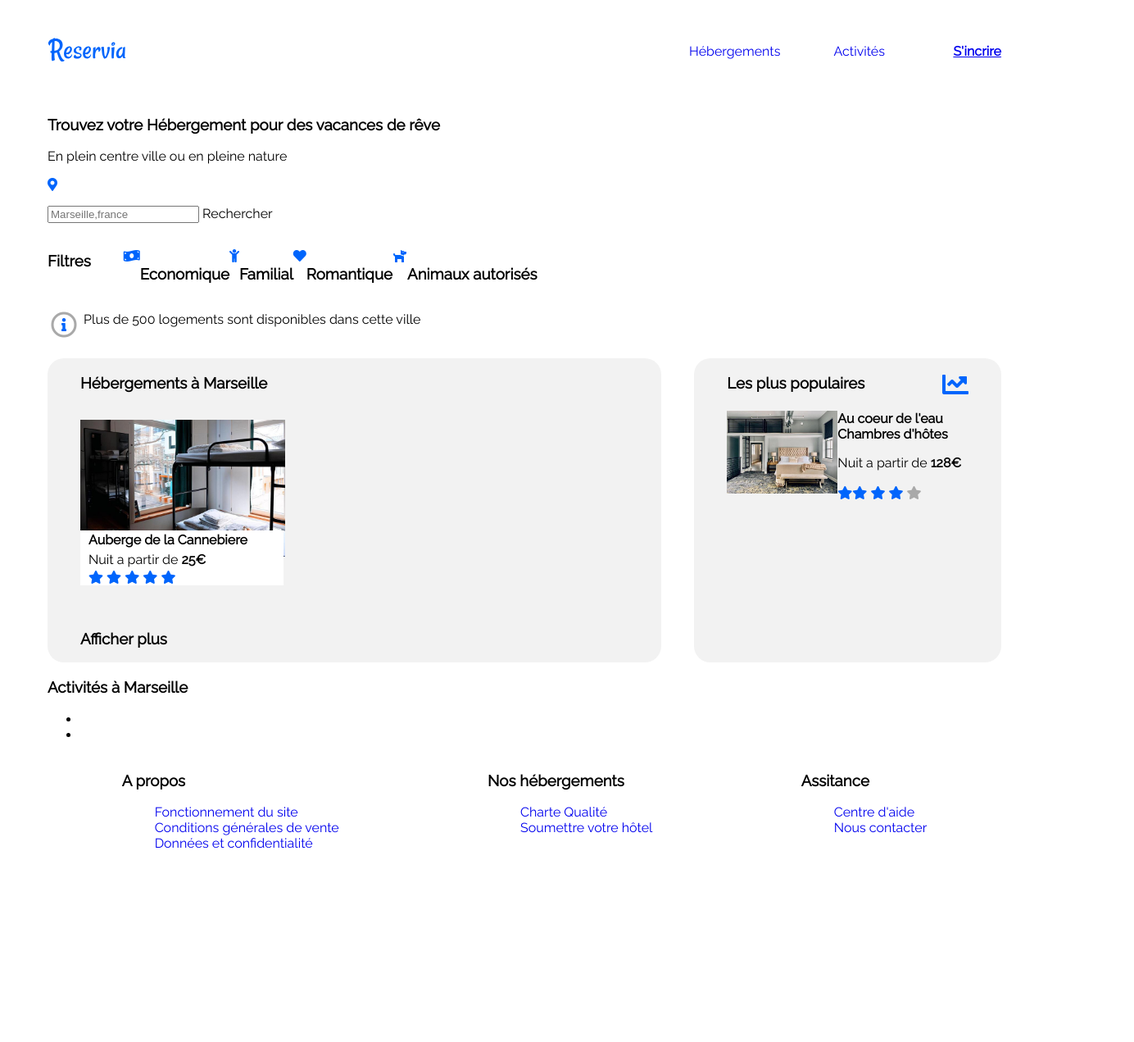
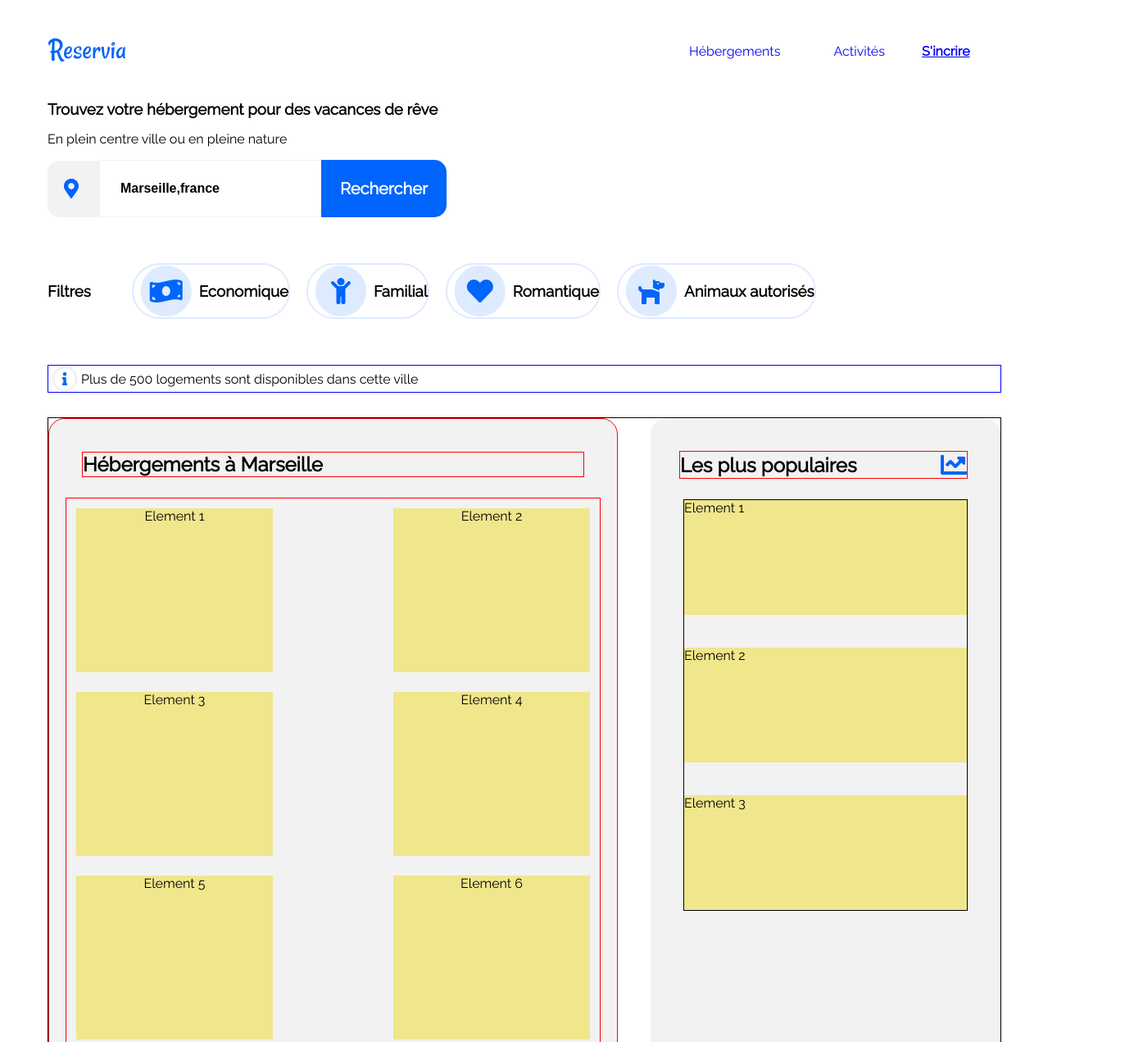
Before and after one commit to didiergayrard12/DidierGayrard_2_09032021, a plain HTML site: page index.html in a window 1280 px wide. Shown: the part 5-1276 px from the top of the page at 82% size, 1384 px wide, since content can reach past the window. Before the commit the page ends 1067 px from the top, so only its background shows below. Drawn offline with Linux system fonts and the light colour scheme; a web font is replaced by a local one.

Commit message:
[CSS] work on block placement for main section work on filters

```diff
--- a/index.html
+++ b/index.html
@@ -48,21 +48,21 @@
       <main>
         <!--filtering section BEGIN-->
         <section id="filtrage">
-          <h3>Trouvez votre Hébergement pour des vacances de rêve</h3>
+          <h3>Trouvez votre hébergement pour des vacances de rêve</h3>
           <p>En plein centre ville ou en pleine nature</p>
           <!-- town choice div BEGIN-->
           <div id="choixville">
-            <i class="fas fa-map-marker-alt"></i>
-            <p>
+            <p id="iconchoix"><i class="fas fa-map-marker-alt"></i></p>
+            <p id="inputville">
               <input
                 type="text"
                 name="search"
                 id="search"
-                maxlength="30"
-                placeholder="Marseille,france"
+                maxlength="40"
+                value="Marseille,france"
               />
-              <label for="search">Rechercher</label>
             </p>
+            <p id="labelfield">Rechercher</p>
           </div>
           <!-- town choice div END-->
           <!-- filtering div BEGIN-->
@@ -70,19 +70,31 @@
             <h3>Filtres</h3>
             <ul>
               <li>
-                <i class="fas fa-money-bill-wave"></i>
+                <span class="fa-stack fa-2x">
+                  <i class="fa fa-circle fa-stack-2x icon-background"></i>
+                  <i class="fa fa-money-bill-wave fa-stack-1x"></i>
+                </span>
                 <h3>Economique</h3>
               </li>
               <li>
-                <i class="fas fa-child"></i>
+                <span class="fa-stack fa-2x">
+                  <i class="fa fa-circle fa-stack-2x icon-background"></i>
+                  <i class="fa fa-child fa-stack-1x"></i>
+                  </span>
                 <h3>Familial</h3>
               </li>
               <li>
-                <i class="fas fa-heart"></i>
+                <span class="fa-stack fa-2x">
+                  <i class="fa fa-circle fa-stack-2x icon-background"></i>
+                  <i class="fa  fa-heart fa-stack-1x"></i>
+                  </span>
                 <h3>Romantique</h3>
               </li>
               <li>
-                <i class="fas fa-dog"></i>
+                <span class="fa-stack fa-2x">
+                  <i class="fa fa-circle fa-stack-2x icon-background"></i>
+                  <i class="fa fa-dog fa-stack-1x"></i>
+                </span>
                 <h3>Animaux autorisés</h3>
               </li>
             </ul>
@@ -91,7 +103,7 @@
           <!--infos filtering div BEGIN-->
           <div id="filtreinfos">
             <span class="fa-stack" style="vertical-align: top">
-              <i class="far fa-circle fa-stack-2x"></i>
+              <i class="far fa-circle fa-stack-2x icon-background2"></i>
               <i class="fas fa-info fa-stack-1x"></i>
             </span>
             <data value="500"
@@ -108,7 +120,7 @@
           <div id="hebergementsville">
             <!--town selection title BEGIN-->
             <div id="titrehebergements">
-              <h3>Hébergements à Marseille</h3>
+              <h2>Hébergements à Marseille</h2>
             </div>
 
             <!--coder une liste avec un objet elementaire-->
@@ -116,21 +128,14 @@
             <div id="listehebergements">
               <!--hebergement element BEGIN-->
               <div class="helement">
+                Element 1
                 <!--hebergement element photo BEGIN-->
-                <p class="hphoto">
-                  <a
-                    href="images/hebergements/2_large/marcus-loke-WQJvWU_HZFo-unsplash.jpg"
-                    title="Auberge La Cannebiére"
-                    target="_blank"
-                    ><img
-                      src="images/hebergements/4_small/marcus-loke-WQJvWU_HZFo-unsplash.jpg"
-                      alt=""
-                  /></a>
-                </p>
+                <!-- <p class="photo">
+                  <a href="#"><img src="images/hebergements/4_small/marcus-loke-WQJvWU_HZFo-unsplash.jpg" alt=""/></a>
+                </p> -->
                 <!--hebergement element photo END-->
-
                 <!--hebergement element desc BEGIN-->
-                <div class="hlegende">
+                <!-- <div class="hlegende">
                   <h4>Auberge de la Cannebiere</h4>
                   <p>Nuit a partir de <strong>25€</strong></p>
                   <div id="hnote">
@@ -140,9 +145,14 @@
                     <i class="fas fa-star"></i>
                     <i class="fas fa-star grey"></i>
                   </div>
-                </div>
+                </div> -->
                 <!--hebergement element description END-->
               </div>
+              <div class="helement">Element 2</div>
+              <div class="helement">Element 3</div>
+              <div class="helement">Element 4</div>
+              <div class="helement">Element 5</div>
+              <div class="helement">Element 6</div>
               <!--hebergement element  END-->
             </div>
             <div id="afficherplus">
@@ -156,27 +166,20 @@
           <!--populaires  BEGIN-->
           <aside id="populaires">
             <div id="titrepopulaire">
-              <h3>Les plus populaires</h3>
+              <h2>Les plus populaires</h2>
               <p id="logochart"><i class="fas fa-chart-line fa-2x"></i></p>
             </div>
             <!--populaires list BEGIN-->
             <div id="listepopulaires">
               <!--populaires element BEGIN-->
               <div class="lpelement">
+                Element 1
+
                 <!--populaires photo BEGIN-->
-                <div class="lpphoto">
-                  <a
-                    href="images/hebergements/2_large/aw-creative-VGs8z60yT2c-unsplash.jpg"
-                    title="Au Coeur de l'eau"
-                    target="_blank"
-                    ><img
-                      src="images/hebergements/4_small/aw-creative-VGs8z60yT2c-unsplash.jpg"
-                      alt=""
-                  /></a>
-                </div>
+                <!-- <div class="photo"><a href="#"><img src="images/hebergements/4_small/aw-creative-VGs8z60yT2c-unsplash.jpg" alt=""/></a></div> -->
                 <!--populaires photo END-->
                 <!--populaires description BEGIN-->
-                <div class="lplegende">
+                <!-- <div class="lplegende">
                   <div class="titreelement">
                     <strong>Au coeur de l'eau Chambres d'hôtes</strong>
                   </div>
@@ -187,9 +190,11 @@
                     <i class="fas fa-star"></i>
                     <i class="fas fa-star grey"></i>
                   </div>
-                </div>
+                </div> -->
                 <!--populaires description END-->
               </div>
+              <div class="lpelement">Element 2</div>
+              <div class="lpelement">Element 3</div>
               <!--populaires element END-->
             </div>
             <!--populaires list END-->
@@ -204,44 +209,52 @@
         <!--activites section BEGIN-->
         <section id="activites">
           <div id="titreactivites">
-            <h3>Activités à Marseille</h3>
+            <h2>Activités à Marseille</h2>
           </div>
+          <div id="listeactivites">
             <!--coder ici une liste avec des elements en portrait et en paysage-->
-          <ul id="listeactivite">
-            <li></li>
-            <li></li>
-          </ul>
+            <div class="actblock">
+              <div class="aporelement"><a href="#">Element A 1</a></div>
+              <div class="apayelement">
+                <div><a href="#">Element A 2</a></div>
+                <div><a href="#">Element A 3</a></div>
+              </div>
+            </div>
+            <div class="actblock">
+              <div class="aporelement"><a href="#">Element A 4</a></div>
+              <div class="apayelement">
+                <div><a href="#">Element A 5</a></div>
+                <div><a href="#">Element A 6</a></div>
+              </div>
+            </div>
+          </div>
         </section>
         <!--activites section END-->
       </main>
+
+
+    </div>
      <!--A propos + Nos Hebergements + Assistance-->
      <!--FOOTER BEGIN-->
      <footer>
       <div id="apropos">
         <h3>A propos</h3>
-          <ul>
-            <li><a href="#">Fonctionnement du site</a></li>
-            <li><a href="#">Conditions générales de vente</a></li>
-            <li><a href="#">Données et confidentialité</a></li>
-          </ul>
+          <p><a href="#">Fonctionnement du site</a></p>
+          <p><a href="#">Conditions générales de vente</a></p>
+          <p><a href="#">Données et confidentialité</a></p>
       </div>
       <div id="nosinfos">
         <h3>Nos hébergements</h3>
-          <ul>
-            <li><a href="#">Charte Qualité</a></li>
-            <li><a href="#">Soumettre votre hôtel</a></li>
-          </ul>
+          <p><a href="#">Charte Qualité</a></p>
+          <p><a href="#">Soumettre votre hôtel</a></p>
       </div>
       <div id="assistance">
         <h3>Assitance</h3>
-          <ul>
-            <li><a href="#">Centre d'aide</a></li>
-            <li><a href="#">Nous contacter</a></li>
-          </ul>
+          <p><a href="#">Centre d'aide</a></p>
+          <p><a href="#">Nous contacter</a></p>
       </div>
     </footer>
     <!--FOOTER  END-->
-    </div>
   </body>
 </html>
 <!--HERE SOME EXAMPLES OF IMPLEMANTATION USEFULL-->
@@ -253,6 +266,7 @@
       <i class="fas fa-heart fa-2x"></i>
       <i class="fas fa-chart-line fa-2x"></i>
       <i class="fas fa-star fa-2x"></i> -->
+<!--<i class="fas fa-search"></i> -->
 <!-- <p>Cette bombonne de 4m<sup>3</sup> contient du CO<sub>2</sub></p> -->
 <!-- <code><p>Cette bombonne de 4m<sup>3</sup> contient du CO<sub>2</sub></p></code> -->
 
--- a/style.css
+++ b/style.css
@@ -33,6 +33,11 @@ Left and right margin to fit the model
   margin-left: 50px;
   margin-right: 50px;
 }
+/* h2,
+h3 {
+  font-weight: bold;
+} */
+
 /*GENRAL DEFINITIONS END*/
 
 /* HEADER BEGIN */
@@ -66,7 +71,7 @@ use specifieied color
 flex unit width to 1
 */
 .inscription {
-  text-align: right;
+  /* text-align: right; */
   color: #0065fc;
   flex: 1;
 }
@@ -136,39 +141,107 @@ add a top border when hover
   border: 1px solid blue;
 } */
 
-/* #filtrage{
-    border: 1px solid blue;
-} */
+#filtrage {
+  /* border: 1px solid blue; */
+  display: flex;
+  flex-direction: column;
+  justify-content: space-between;
+  margin:auto;
+}
+
 /* #titrefiltrage {
   border: 1px solid blue;
+}*/
+#choixville {
+  display: flex;
+  align-items: center;
+  /* max-width: 480px; */
+  margin: 0px 0px 30px 0px;
 }
-#choixville {
+#choixville #inputville {
+  font-family: "RalewayRegular", sans-serif;
+  margin: 0px;
+}
+#choixville #iconchoix {
+  padding: 20px 25px 20px 20px;
+  background-color: #F2F2F2;
+  border-radius: 15px 0px 0px 15px ;
+  text-justify: center;
+  font-size: 1.5em;
+  margin: 0px;
+}
+#choixville #labelfield {
+  padding: 23px;
+  font-size: 20px;
+  font-weight: bolder;
+  background-color:#0065fc;
+  border-radius: 0px 15px 15px 0px ;
+  color:white;
+  margin: 0px;
+}
+
+input[type="text"] {
+  font-size: 16px;
+  padding:25px;
+  font-weight: bold;
+  border: 1px solid #F2F2F2;
+}
+#filtres {
+  margin: 0px 0px 30px 0px;
+}
+#filtres,
+#filtres ul {
+  display: flex;
+  align-items: center;
+
+
+}
+
+#filtres li {
+  display: flex;
+  list-style: none;
+  align-items: center;
+  border: 2px solid #DEEBFF;
+  border-radius: 40px;
+  margin:10px;
+}
+#filtreinfos {
+  display: flex;
   border: 1px solid blue;
+  align-items: center;
+}
+h3,
+h2,
+#logochart {
+  padding: 0px;
+  margin: 0px;
+}
+
+.icon-background{
+color:#DEEBFF;
+}
+
+/* .fa-child{
+  padding: 12px 18px 12px 18px;
+  background-color: #DEEBFF ;
+  border-radius: 25px;
 } */
-#filtres,
-#filtres ul,
-#filtres ul li {
-  display: flex;
-  /* border: 1px solid blue; */
-}
-/* #filtreinfos{
-    border: 1px solid blue;
-} */
-
 /* hebergements  params */
 #hebergements {
   display: flex;
-  margin-top: 25px;
+  margin: 30px 0px 30px 0px;
+  border: 1px solid black;
 }
 /* contient titrehebergements listehebergements afficherplus */
 #hebergementsville {
   flex: 2;
   display: flex;
   flex-direction: column;
-  justify-content: space-between;
+  justify-content: space-around;
   background-color: #f2f2f2;
   margin-right: 20px;
   border-radius: 20px;
+  border: 1px solid red;
 }
 
 #populaires {
@@ -180,28 +253,123 @@ add a top border when hover
 #titrepopulaire {
   display: flex;
   justify-content: space-between;
-  /* margin: 15px; */
-}
-#hebergementsville > div,
-#titrepopulaire,
-#listepopulaires {
-  margin: 0px 40px 0px 40px;
+  align-items: center;
+  border: 1px solid red;
+  margin: 40px 40px 25px 35px;
 }
 
-.lpelement {
+#listehebergements {
   display: flex;
-  justify-content: left;
-  /* border: 1px solid black; */
+  /* margin:auto; */
+  border: 1px solid red;
+  justify-content: space-between;
+  align-items: center;
+  flex-wrap: wrap;
+  min-height: 420px;
+  margin: 0px 20px 0px 20px;
+}
+#afficherplus {
+  border: 1px solid red;
+  margin: 35px 40px 40px 40px;
+}
+#titrehebergements {
+  margin: 40px 40px 25px 40px;
+  border: 1px solid red;
 }
 .helement {
   display: flex;
   flex-direction: column;
   justify-content: space-between;
-  max-width: 250px;
+  width: 240px;
+  height: 200px;
+  text-align: center;
+  background-color: khaki;
   /* border: 1px solid red; */
   /* max-height: 200px; */
+  margin: 12px 12px 12px 12px;
   position: relative;
 }
+#listepopulaires {
+  display: flex;
+  flex-direction: column;
+  justify-content: space-between;
+  min-height: 500px;
+  border: 1px solid black;
+  margin: 0px 40px 40px 40px;
+}
+.lpelement {
+  display: flex;
+  justify-content: left;
+  text-align: center;
+  width: 345px;
+  height: 140px;
+  background-color: khaki;
+  /* border: 1px solid black; */
+}
+
+/* ACTIVITES BEGIN */
+#titreactivites {
+  border: 1px solid black;
+  margin: 25px 0px 25px 0px;
+}
+#listeactivites {
+  display: flex;
+  justify-content: flex-start;
+  /* border: 1px solid black;  */
+  margin: 0px 0px 40px 0px;
+}
+
+.actblock {
+  display: flex;
+  justify-content: flex-start;
+  /* border: 1px solid black;  */
+}
+/* .actblock:nth-child(2) {
+  display: flex;
+  justify-content: flex-end;
+
+} */
+
+.aporelement {
+  /* border: 1px solid red; */
+  min-height: 440px;
+  width: 300px;
+  background-color: lightblue;
+}
+.actblock:nth-child(1) .aporelement {
+  border: 1px solid red;
+  margin-right: 40px;
+}
+.actblock:nth-child(2) .aporelement {
+  border: 1px solid red;
+  margin: 0px 40px 0px 40px;
+}
+
+.apayelement div {
+  border: 1px solid black;
+  /* margin-left: 35px; */
+  min-height: 160px;
+  width: 300px;
+  background-color: khaki;
+}
+/* .apayelement:nth-child(2)
+{
+  border: 1px solid black;
+  margin-left: 35px;
+  min-height: 160px;
+} */
+.apayelement {
+  display: flex;
+  flex-direction: column;
+  justify-content: space-between;
+  width: 300px;
+  /* background-color: khaki; */
+  /* margin: 0px 0px 0px 0px; */
+}
+#listeactivites a {
+  text-decoration: none;
+}
+
 /* .lpphoto {
   border: 1px solid black;
 } */
@@ -209,6 +377,9 @@ add a top border when hover
   max-width: 135px;
 }
 .hphoto img {
+  max-width: 100%;
+}
+.photo img {
   max-width: 100%;
 }
 /* .lplegende {
@@ -224,9 +395,9 @@ add a top border when hover
   width: 95%;
   bottom: -15px;
 }
-#afficherplus {
+/* #afficherplus {
   padding-top: 50px;
-}
+} */
 .hlegende p,
 h4,
 #lpnote {
@@ -241,42 +412,35 @@ i,
 #lpnote .grey {
   color: darkgrey;
 }
-.fa-circle {
-  color: darkgrey;
+.icon-background2 {
+  color: #F2F2F2;
 }
 #greystar .fa-star {
   color: black;
-}
-/* activités   params */
-/* #activites {
-  border: 1px solid black;
-} */
-h2,
-h3 {
-  font-weight: bold;
 }
 
 /*END MAIN*/
 
 /* BEGIN FOOTER */
 footer {
-    /* border: 1px solid black; */
-    display: flex;
-    justify-content: space-around;
-  }
-  footer a {
-    text-decoration: none;
-  }
-  footer li {
-    list-style: none;
-  }
+  border: 1px solid black;
+  background-color: #f2f2f2;
+  display: flex;
+  justify-content: flex-start;
+}
+footer div {
+  margin: 50px 200px 50px 50px;
+}
+footer a {
+  text-decoration: none;
+}
+
 /* END FOOTER*/
 
 /* RECURSIVE PARAMS BEGIN */
 
 /* mobiles breakpoint : 500px */
 @media all and (max-width: 500px) {
-
   /* BEGIN BODY mobiles*/
   /*
   redraw the page
```
Lines whose indentation alone changed are shown as unchanged.
